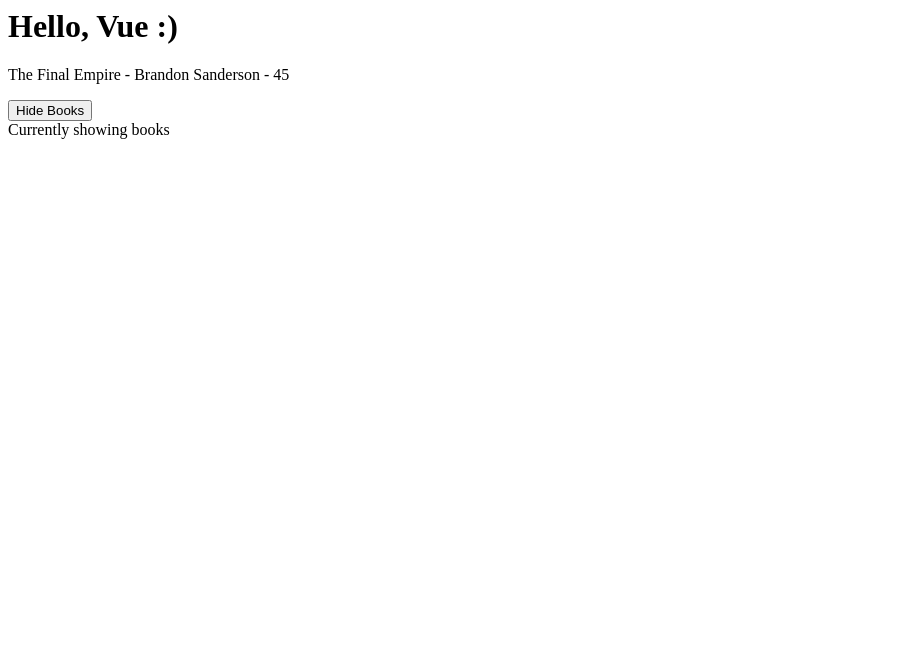
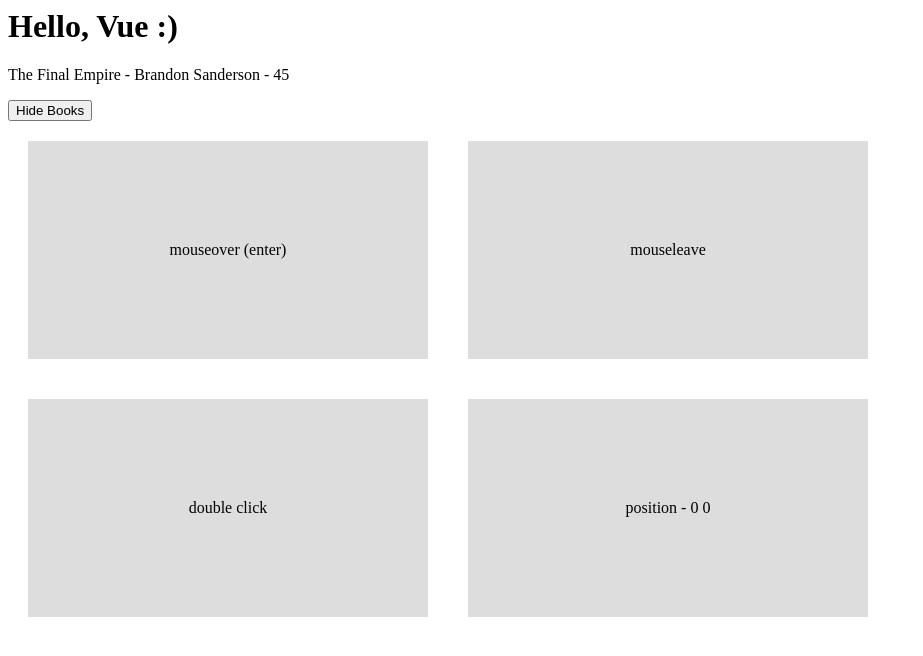
Before and after one commit to hekla00/vue_firebase, a plain HTML site: page index.html in a window 1280 px wide. Shown: the whole page, without its empty margins (0-923 px from the left). Drawn offline with nearby package versions, Linux system fonts and the light colour scheme.

Commit message:
Lesson 11: Other Mouse Events

```diff
--- a/app.js
+++ b/app.js
@@ -10,6 +10,8 @@ const app = Vue.createApp({
       title: "The Final Empire",
       author: "Brandon Sanderson",
       age: 45,
+      x: 0,
+      y: 0,
     };
   },
   methods: {
@@ -17,6 +19,16 @@ const app = Vue.createApp({
       //!this.showBooks means when its the opposite of what it is
       this.showBooks = !this.showBooks;
     },
+    handleEvent(e, data) {
+      console.log(e, e.type);
+      if (data) {
+        console.log(data);
+      }
+    },
+    handleMousemove(e) {
+      this.x = e.offsetX;
+      this.y = e.offsetY;
+    },
   },
 });
 
--- a/index.html
+++ b/index.html
@@ -5,6 +5,16 @@
     <meta name="viewport" content="width=device-width, initial-scale=1.0" />
     <title>Learning Vue</title>
     <script src="https://cdn.jsdelivr.net/npm/vue@3.0.2"></script>
+    <style>
+      .box {
+        padding: 100px 0;
+        width: 400px;
+        text-align: center;
+        background: #ddd;
+        margin: 20px;
+        display: inline-block;
+      }
+    </style>
   </head>
   <body>
     <h1>Hello, Vue :)</h1>
@@ -17,7 +27,16 @@
         <span v-else>Show Books</span>
       </button>
 
-      <div v-show="showBooks">Currently showing books</div>
+      <br />
+      <!-- mouse events -->
+      <div class="box" v-on:mouseover="handleEvent($event, 5)">
+        mouseover (enter)
+      </div>
+      <div class="box" @mouseleave="handleEvent">mouseleave</div>
+      <div class="box" @dbclick="handleEvent">double click</div>
+      <div class="box" @mousemove="handleMousemove">
+        position - {{ x }} {{ y }}
+      </div>
     </div>
     <script src="app.js"></script>
   </body>
```
